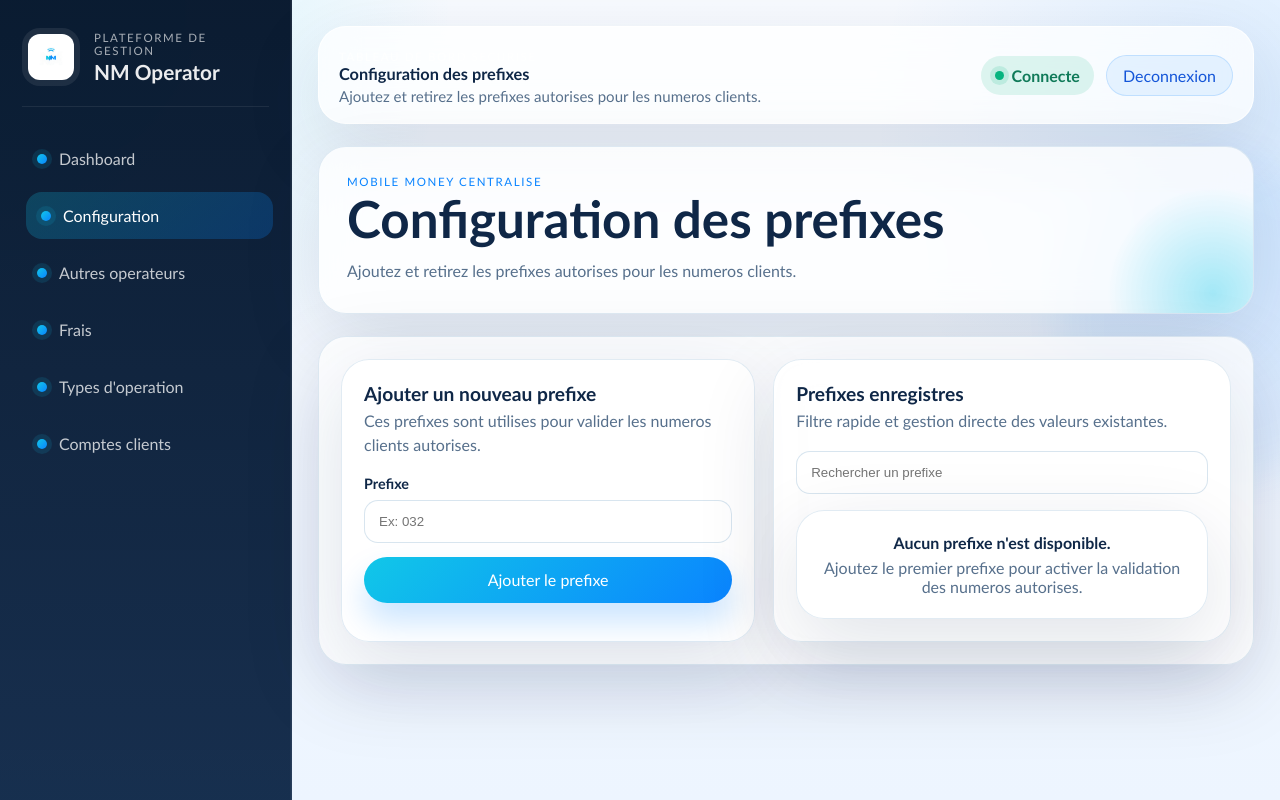
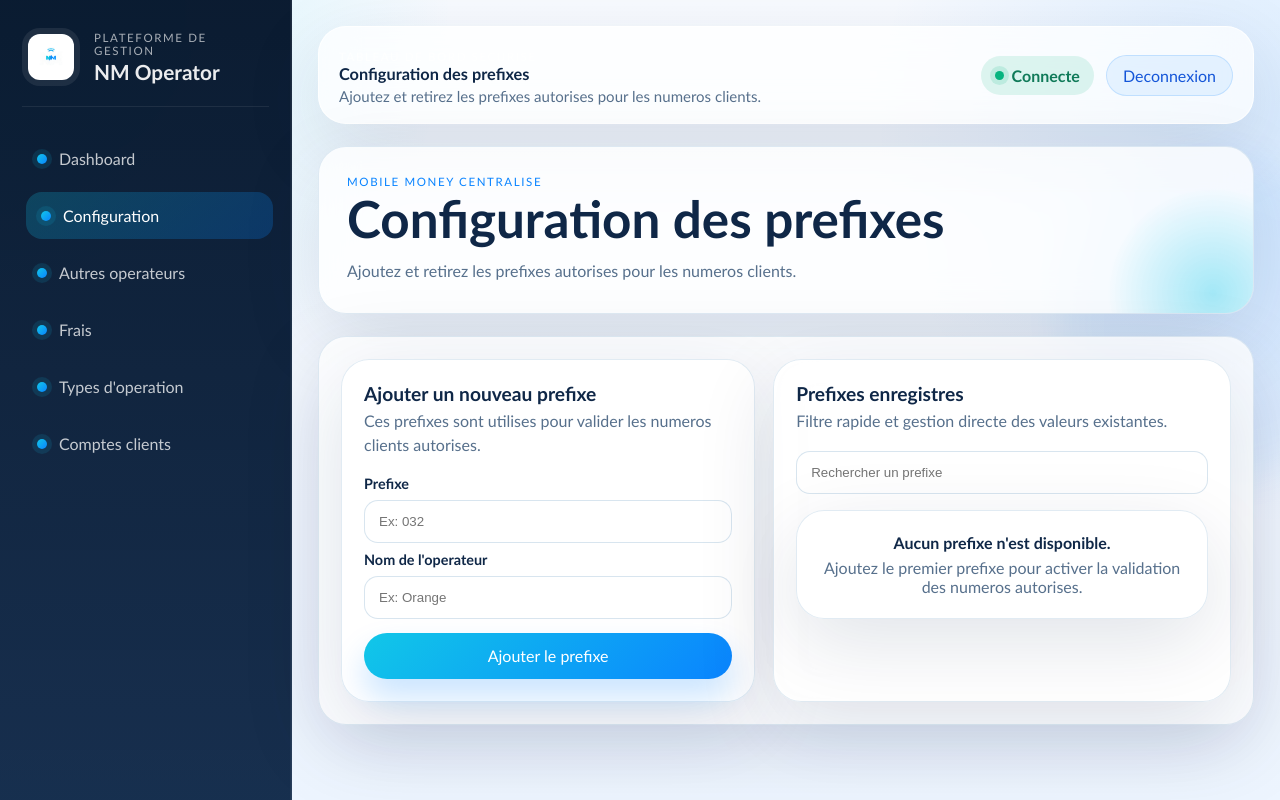
Before and after one commit to Noahmathieu/PROJET-FINALE-S4-ETU-4326-4098, a CodeIgniter 4 app: the page made by codeigniter4-framework-b3359be/app/Views/operateur/autreOperateur.php in a window 1280 px wide. Run offline with PHP 8.4 and a stand-in for CodeIgniter, Linux system fonts and the light colour scheme; the template is opened without the code that fills it, so the values that code supplies are empty; some libraries are stand-ins or nearby versions.

Commit message:
nom operateur

```diff
--- a/codeigniter4-framework-b3359be/app/Controllers/AutresOperateursController.php
+++ b/codeigniter4-framework-b3359be/app/Controllers/AutresOperateursController.php
@@ -22,7 +22,7 @@ class AutresOperateursController extends BaseController
     }
     public function ajouter(): RedirectResponse
     {
-        $this->autresOperateursModel->save(['prefixe' => $this->request->getPost('prefixe')]);
+        $this->autresOperateursModel->save(['prefixe' => $this->request->getPost('prefixe'), 'nomOperateur' => $this->request->getPost('nom')]);
         return redirect()->to(base_url('autresOperateurs'));
 
     }
--- a/codeigniter4-framework-b3359be/app/Views/operateur/autreOperateur.php
+++ b/codeigniter4-framework-b3359be/app/Views/operateur/autreOperateur.php
@@ -16,6 +16,8 @@ ob_start();
             <div class="form-group">
                 <label for="prefixe">Prefixe</label>
                 <input type="text" name="prefixe" id="prefixe" placeholder="Ex: 032" maxlength="10" required>
+                <label for="nom">Nom de l'operateur</label>
+                <input type="text" name="nom" id="nom" placeholder="Ex: Orange" maxlength="100" required>
             </div>
 
             <button class="primary-button" type="submit">Ajouter le prefixe</button>
@@ -47,6 +49,8 @@ ob_start();
                     <div>
                         <span class="mini-pill">Prefixe autorise</span>
                         <strong><?= esc($config['prefixe']) ?></strong>
+                        <span class="mini-pill">Nom de l'operateur</span>
+                        <strong><?= esc($config['nomOperateur']) ?></strong>
                     </div>
                     <a class="danger-button" href="<?= base_url('autresOperateurs/supprimer/' . $config['id']) ?>" data-delete-confirm="Supprimer le prefixe <?= esc($config['prefixe']) ?> ?">Supprimer</a>
                 </article>
```
Also changed, not shown: codeigniter4-framework-b3359be/writable/operateur.db, 3 other files.
